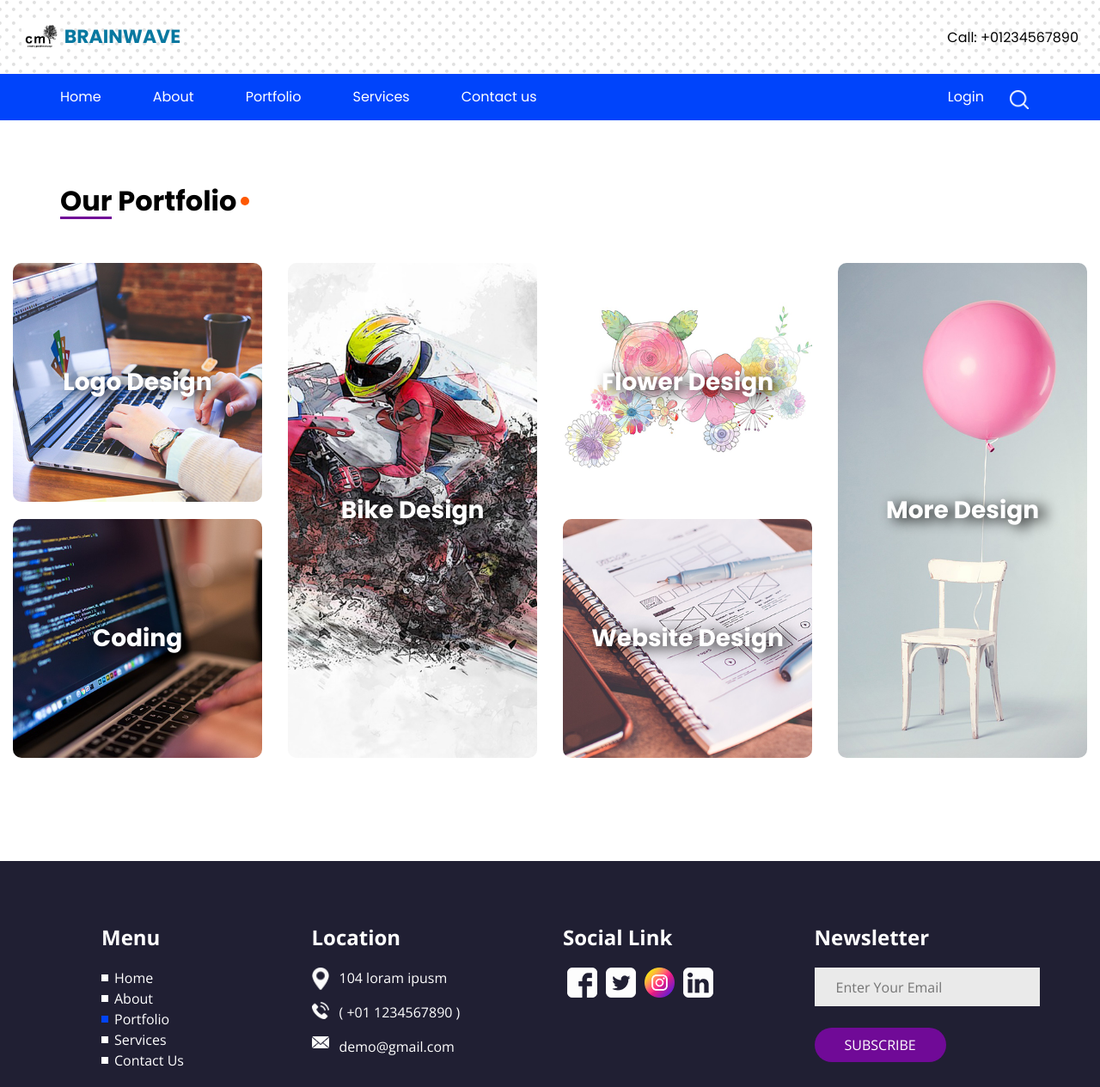
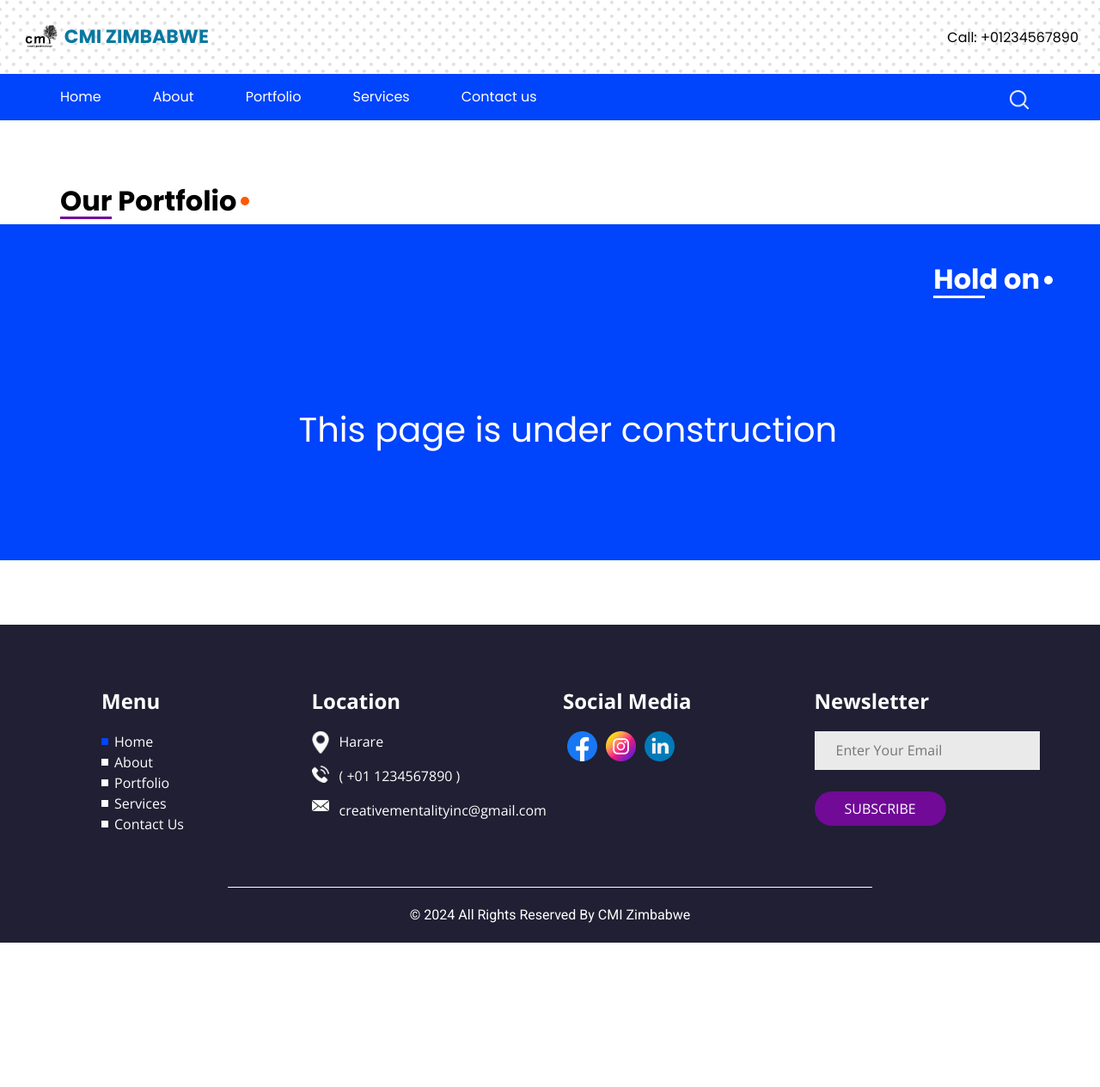
Before and after one commit to ANDI-softwaredev/cmi, a plain HTML site: page portfolio.html in a window 1280 px wide. Shown: the top 1265 px of the page at 86% size. After the commit the page ends 1097 px from the top, so only its background shows below. Drawn offline with nearby package versions, Linux system fonts and the light colour scheme.

Commit message:
Add files via upload

```diff
--- a/css/style.css
+++ b/css/style.css
@@ -372,6 +372,11 @@ a:focus {
   background-size: cover;
   background-repeat: no-repeat;
 }
+.skill_section2 {
+  background-image: url(../images/skill-bg2.png);
+  background-size: cover;
+  background-repeat: no-repeat;
+}
 
 .skill_section .row .col-md-3 {
   display: -webkit-box;
--- a/portfolio.html
+++ b/portfolio.html
@@ -12,7 +12,7 @@
   <meta name="description" content="" />
   <meta name="author" content="" />
 
-  <title>Brainwave</title>
+  <title>CMI Zimbabwe</title>
 
   <!-- slider stylesheet -->
   <link rel="stylesheet" type="text/css" href="https://cdnjs.cloudflare.com/ajax/libs/OwlCarousel2/2.1.3/assets/owl.carousel.min.css" />
@@ -36,9 +36,9 @@
       <div class="container-fluid">
         <nav class="navbar navbar-expand-lg custom_nav-container pt-3">
           <a class="navbar-brand" href="index.html">
-            <img src="images/logo.png" alt="" />
+            <img src="images/cmi-logo.png" alt="" />
             <span>
-              Brainwave
+              CMI Zimbabwe
             </span>
           </a>
           <button class="navbar-toggler" type="button" data-toggle="collapse" data-target="#navbarSupportedContent" aria-controls="navbarSupportedContent" aria-expanded="false" aria-label="Toggle navigation">
@@ -67,7 +67,7 @@
             <div class="user_option">
               <div class="login_btn-container">
                 <a href="">
-                  Login
+
                 </a>
               </div>
               <form class="form-inline my-2 my-lg-0">
@@ -113,7 +113,7 @@
         <div class="user_option">
           <div class="login_btn-container">
             <a href="">
-              Login
+
             </a>
           </div>
           <form class="form-inline my-2 my-lg-0">
@@ -137,69 +137,35 @@
         </h2>
       </div>
     </div>
-    <div class="container-fluid">
-      <div class="row">
-        <div class="col-md-6">
-          <div class="row">
-            <div class="col-sm-6">
-              <div class="box b-1">
-                <img src="images/p-1.png" alt="" />
-                <h4>
-                  Logo Design
-                </h4>
-              </div>
-              <div class="box b-2">
-                <img src="images/p-2.png" alt="" />
-                <h4>
-                  Coding
-                </h4>
-              </div>
-            </div>
-            <div class="col-sm-6">
-              <div class="box b-3">
-                <img src="images/p-3.png" alt="" />
-                <h4>
-                  Bike Design
-                </h4>
-              </div>
-            </div>
+
+  <section class="skill_section layout_padding2">
+    <div class="container">
+      <div class="custom_heading-container">
+        <h2>
+          Hold on
+        </h2>
+      </div>
+      <div class="skill_padding">
+        <div class="row">
+          <div class="col-md-3 col-sm-6">
+
           </div>
-        </div>
-        <div class="col-md-6">
-          <div class="row">
-            <div class="col-sm-6">
-              <div class="box b-4">
-                <img src="images/p-4.png" alt="" />
-                <h4>
-                  Flower Design
-                </h4>
-              </div>
-              <div class="box b-5">
-                <img src="images/p-5.png" alt="" />
-                <h4>
-                  Website Design
-                </h4>
-              </div>
-            </div>
-            <div class="col-sm-6">
-              <div class="box b-6">
-                <img src="images/p-6.jpg" alt="" />
-                <h4>
-                  More Design
-                </h4>
-              </div>
-            </div>
-          </div>
+         <h1 style="color: #fff; "> <br>
+           This page is under construction         </h1>
+
+
+
         </div>
       </div>
     </div>
+  </section>
   </section>
 
   <!-- end portfolio section -->
 
 
 
-  <!-- info section -->
+   <!-- info section -->
   <section class="info_section layout_padding-top layout_padding2-bottom">
     <div class="container">
       <div class="row">
@@ -209,7 +175,7 @@
               Menu
             </h4>
             <ul>
-              <li>
+              <li class="active">
                 <a href="index.html">
                   Home
                 </a>
@@ -219,7 +185,7 @@
                   About
                 </a>
               </li>
-              <li class="active">
+              <li>
                 <a class="" href="portfolio.html">Portfolio </a>
               </li>
               <li>
@@ -241,7 +207,7 @@
             <div>
               <img src="images/location.png" alt="" />
               <p>
-                104 loram ipusm
+                Harare
               </p>
             </div>
             <div>
@@ -253,7 +219,7 @@
             <div>
               <img src="images/envelope.png" alt="" />
               <p>
-                demo@gmail.com
+                creativementalityinc@gmail.com
               </p>
             </div>
           </div>
@@ -262,27 +228,29 @@
         <div class="col-md-6 col-lg-3">
           <div class="info_social">
             <h4>
-              Social Link
+              Social Media
             </h4>
             <div class="social_container">
               <div>
                 <a href="">
-                  <img src="images/facebook-logo.png" alt="" />
+                  <img src="images/facebook.png" alt="" />
+                  <!---<a href="https://www.flaticon.com/free-icons/facebook" title="facebook icons">Facebook icons created by Freepik - Flaticon</a>--->
+                </a>
+              </div>
+              <div>
+
+              </div>
+              <div>
+                <a href="https://www.instagram.com/creativementalityinc">
+                  <img src="images/instagram.png" alt="" />
+                  <!---<a href="https://www.flaticon.com/free-icons/instagram-cmi-cmi-logo" title="instagram cmi-cmi-logo icons">Instagram cmi-cmi-logo icons created by Laisa Islam Ani - Flaticon</a>----->
                 </a>
               </div>
               <div>
                 <a href="">
-                  <img src="images/twitter-logo.png" alt="" />
-                </a>
-              </div>
-              <div>
-                <a href="">
-                  <img src="images/instagram.png" alt="" />
-                </a>
-              </div>
-              <div>
-                <a href="">
-                  <img src="images/linkedin-sign.png" alt="" />
+                  <img src="images/linkedin.png" alt="" />
+                  <!----<a href="https://www.flaticon.com/free-icons/brands-and-cmi-cmi-logotypes" title="brands and cmi-cmi-logotypes icons">Brands and cmi-cmi-logotypes icons created by Freepik - Flaticon</a>
+                    <a href="https://www.flaticon.com/free-icons/linkedin" title="linkedin icons">Linkedin icons created by Freepik - Flaticon</a>---->
                 </a>
               </div>
             </div>
@@ -293,7 +261,7 @@
             <h4>
               Newsletter
             </h4>
-            <form action="#">
+            <form action="mailto:creativementalityinc@gmail.com">
               <input type="text" placeholder="Enter Your Email" />
               <button type="submit">
                 Subscribe
@@ -306,11 +274,12 @@
   </section>
 
   <!-- end info_section -->
+
   <!-- footer section -->
   <footer class="container-fluid footer_section">
     <p>
-      &copy; 2019 All Rights Reserved By
-      <a href="https://html.design/">Free Html Templates</a>
+      &copy; 2024 All Rights Reserved By
+      <a href="https://html.design/">CMI Zimbabwe</a>
     </p>
   </footer>
   <!-- footer section -->
@@ -320,6 +289,7 @@
   <script src="js/circles.min.js"></script>
   <script src="js/custom.js"></script>
 
+
 </body>
 
 </html>
```
Also changed, not shown: about.html (+2 -2 lines), contact.html (+24 -21 lines), index.html (+2 -2 lines), service.html (+6 -6 lines), images/skill-bg2.png (added).
